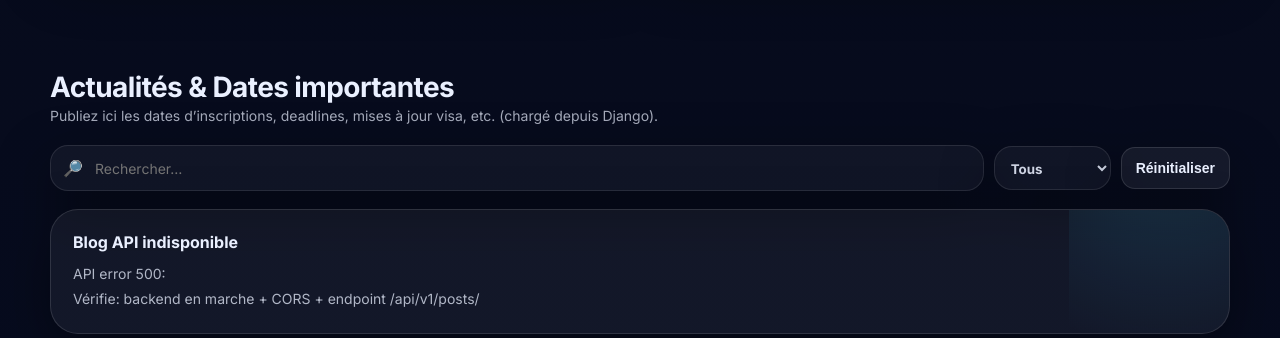
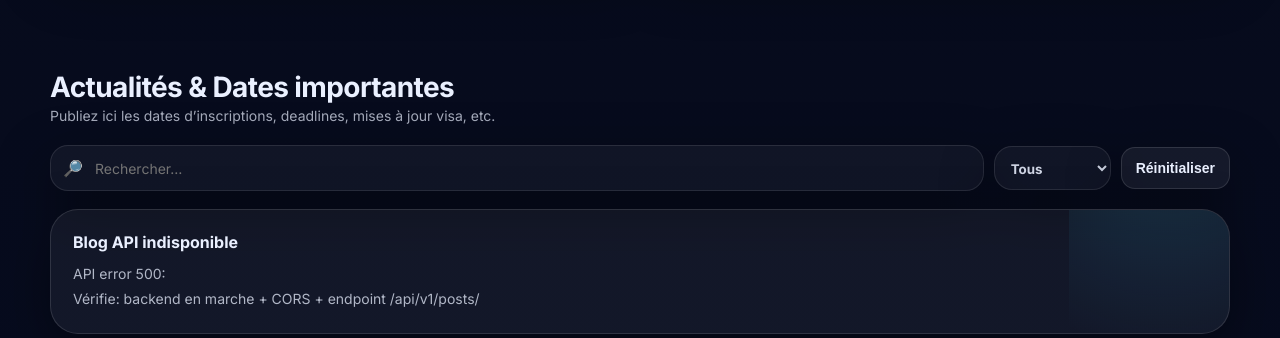
Before and after one commit to Kabasele754/RichCorporation, a Django app: page / in a window 1280 px wide. Shown: the part 1829-2167 px from the top of the page. Run offline with Django 4.2, Linux system fonts and the light colour scheme; data that the repository does not hold is empty; parts of the project's set-up code (start-up, migrations or seed data) failed here and were passed over.

Commit message:
update infos 23

```diff
--- a/templates/website/index.html
+++ b/templates/website/index.html
@@ -763,7 +763,7 @@
             ["Visas & Immigration","Dossier VFS Global : conformité totale + préparation rendez-vous."],
             ["Assurance Médicale","Assistance pour choisir une couverture adaptée."]
           ]},
-        news:{title:"Actualités & Dates importantes", desc:"Publiez ici les dates d’inscriptions, deadlines, mises à jour visa, etc. (chargé depuis Django).",
+        news:{title:"Actualités & Dates importantes", desc:"Publiez ici les dates d’inscriptions, deadlines, mises à jour visa, etc.",
           search:"Rechercher…", reset:"Réinitialiser", filters:{all:"Tous", university:"Université", visa:"Visa", housing:"Logement", insurance:"Assurance"}, read:"Lire"},
         contact:{t:"Prêt(e) à démarrer votre parcours en Afrique du Sud ?", p:"Contactez Rich Corporation pour un accompagnement fiable et premium."},
         waSub:"Réponse rapide",
@@ -806,7 +806,7 @@
             ["Visas & Immigration","VFS file compliance + appointment preparation."],
             ["Medical Insurance","Help choosing compliant coverage."]
           ]},
-        news:{title:"News & Key Dates", desc:"Publish enrollment dates, deadlines, visa updates, and real changes (loaded from Django).",
+        news:{title:"News & Key Dates", desc:"Publish enrollment dates, deadlines, visa updates, and real changes.",
           search:"Search…", reset:"Reset", filters:{all:"All", university:"University", visa:"Visa", housing:"Housing", insurance:"Insurance"}, read:"Read"},
         contact:{t:"Ready to start your journey in South Africa?", p:"Contact Rich Corporation for reliable, premium support."},
         waSub:"Fast reply",
```
